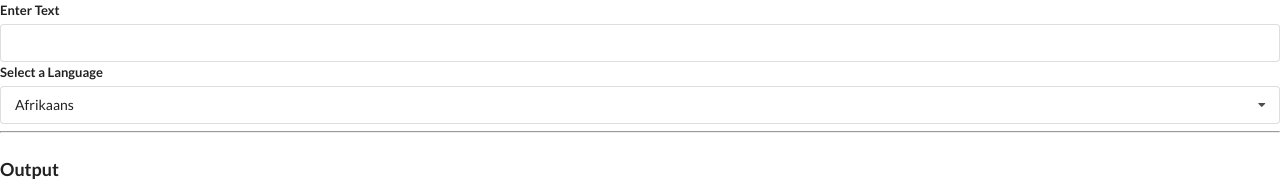
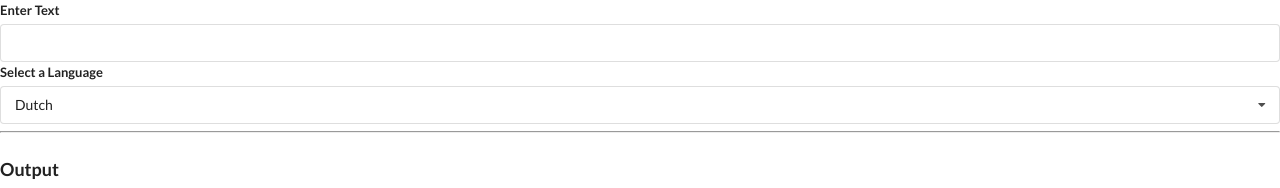
Before and after one commit to CaseyPitman/widgets, a React (Create React App) app: page / in a window 1280 px wide. Shown: the top 188 px of the page. Built offline with nearby package versions, Linux system fonts and the light colour scheme; no server answers.

Commit message:
Fix: Translate component displaying pre-translated text. Corrected.

```diff
--- a/src/components/Convert.js
+++ b/src/components/Convert.js
@@ -37,7 +37,7 @@ const Convert = ({ language, text }) => {
 
   return (
     <div>
-      <h1 className='ui header'>{debouncedText}</h1>
+      <h1 className='ui header'>{translated}</h1>
     </div>
   );
 };
--- a/src/components/Translate.js
+++ b/src/components/Translate.js
@@ -3,10 +3,21 @@ import Dropdown from "./Dropdown";
 import Convert from "./Convert";
 
 const options = [
-  { label: "Afrikaans", value: "af" },
-  { label: "Arabic", value: "ar" },
-  { label: "Hindi", value: "hi" },
   { label: "Dutch", value: "nl" },
+  { label: "English", value: "en" },
+  { label: "Finnish", value: "fi" },
+  { label: "French", value: "fr" },
+  { label: "German", value: "de" },
+  { label: "Greek", value: "el" },
+  { label: "Icelandic", value: "is" },
+  { label: "Irish", value: "ga" },
+  { label: "Italian", value: "it" },
+  { label: "Latin", value: "la" },
+  { label: "Norwegian", value: "no" },
+  { label: "Russian", value: "ru" },
+  { label: "Spanish", value: "es" },
+  { label: "Swedish", value: "sv" },
+  { label: "Welsh", value: "cy" },
 ];
 
 const Translate = () => {
@@ -35,5 +46,3 @@ const Translate = () => {
 };
 
 export default Translate;
-
-//
```
